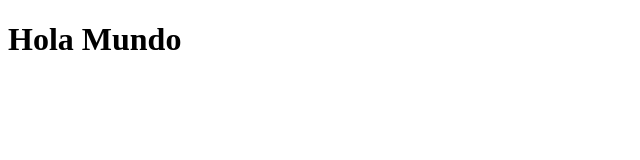
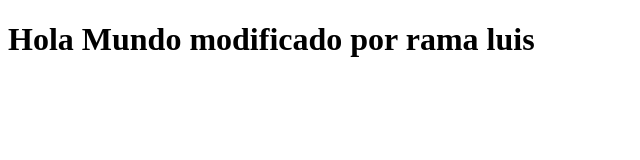
Before and after one commit to unanleon2025-star/conflicto, a plain HTML site: page index.html in a window 1280 px wide. Shown: the whole page, without its empty margins (0-640 px from the left). Drawn offline with Linux system fonts and the light colour scheme.

Commit message:
modificacion desde la raa luis

```diff
--- a/index.html
+++ b/index.html
@@ -6,6 +6,6 @@
     <title>Conflicto Git</title>
 </head>
 <body>
-    <h1>Hola Mundo</h1>
+    <h1>Hola Mundo modificado por rama luis</h1>
 </body>
 </html>
```
